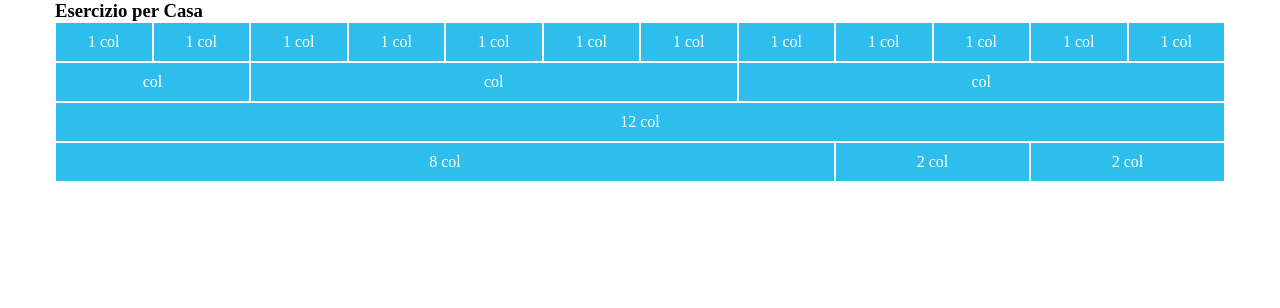
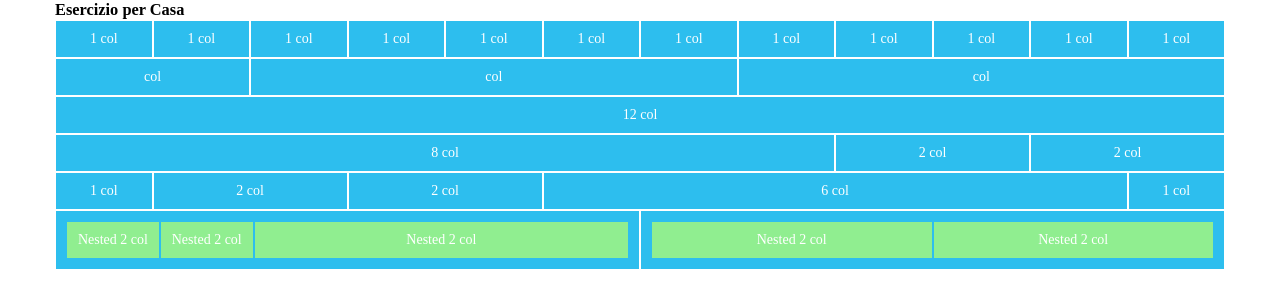
Before and after one commit to Iunora93/html-css-12bool, a plain HTML site: page index.html in a window 1280 px wide. Drawn offline with Linux system fonts and the light colour scheme.

Commit message:
box green

```diff
--- a/css/12bool.css
+++ b/css/12bool.css
@@ -8,6 +8,19 @@
     text-align: center;
     border: 1px solid white;
 }
+
+.box-inside {
+    background-color: lightgreen;
+    padding: 10px;
+    color: white;
+    text-align: center;
+    border: 1px solid rgb(45, 190, 238);
+}
+
+.row-inside {
+    display: flex;
+}
+
 /* ----------------
     RESET
     ------------- */
@@ -17,6 +30,9 @@
     margin: 0;
 }
 
+body {
+    font-size: 14px;
+}
 
 /* --------------
     CONTAINERS
--- a/index.html
+++ b/index.html
@@ -85,6 +85,7 @@
         </section>
         <!-- /terza riga -->
 
+        <!-- quarta riga -->
         <section>
             <div class="container">
                 <div class="row">
@@ -100,5 +101,60 @@
                 </div>
             </div>
         </section>
+        <!-- /quarta riga -->
+
+        <!-- quinta riga -->
+        <div class="container">
+            <div class="row">
+                <div class="col-1">
+                    <div class="box">1 col</div>
+                </div>
+                <div class="col-2">
+                    <div class="box">2 col</div>
+                </div>
+                <div class="col-2">
+                    <div class="box">2 col</div>
+                </div>
+                <div class="col-6">
+                    <div class="box">6 col</div>
+                </div>
+                <div class="col-1">
+                    <div class="box">1 col</div>
+                </div>
+            </div>
+        </div>
+        <!-- /quinta riga -->
+
+        <!-- sesta riga -->
+        <div class="container">
+            <div class="row">
+                <div class="col-6">
+                    <div class="box row-inside">
+                        <div class="col-2">
+                            <div class="box-inside">Nested 2 col</div>
+                        </div>
+                        <div class="col-2">
+                            <div class="box-inside">Nested 2 col</div>
+                        </div>
+                        <div class="col-8">
+                            <div class="box-inside">Nested 2 col</div>
+                        </div>
+                    </div>
+                </div>
+
+                <div class="col-6">
+                    <div class="box row-inside">
+                        <div class="col-6">
+                            <div class="box-inside">Nested 2 col</div>
+                        </div>
+                        <div class="col-6">
+                            <div class="box-inside">Nested 2 col</div>
+                        </div>
+                    </div>
+                </div>
+            </div>
+        </div>
+        <!-- /sesta riga -->
+
     </body>
 </html>
```
